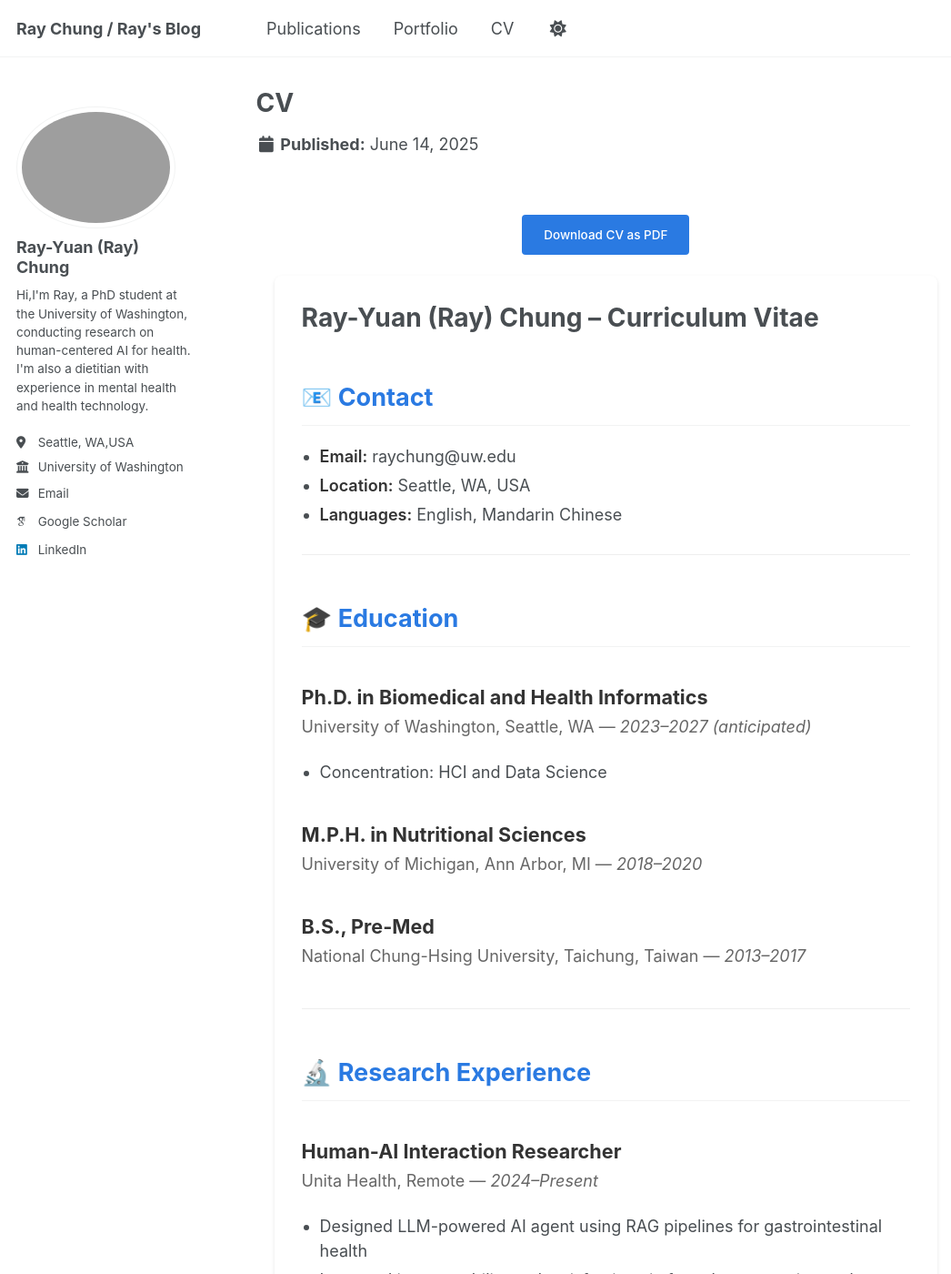
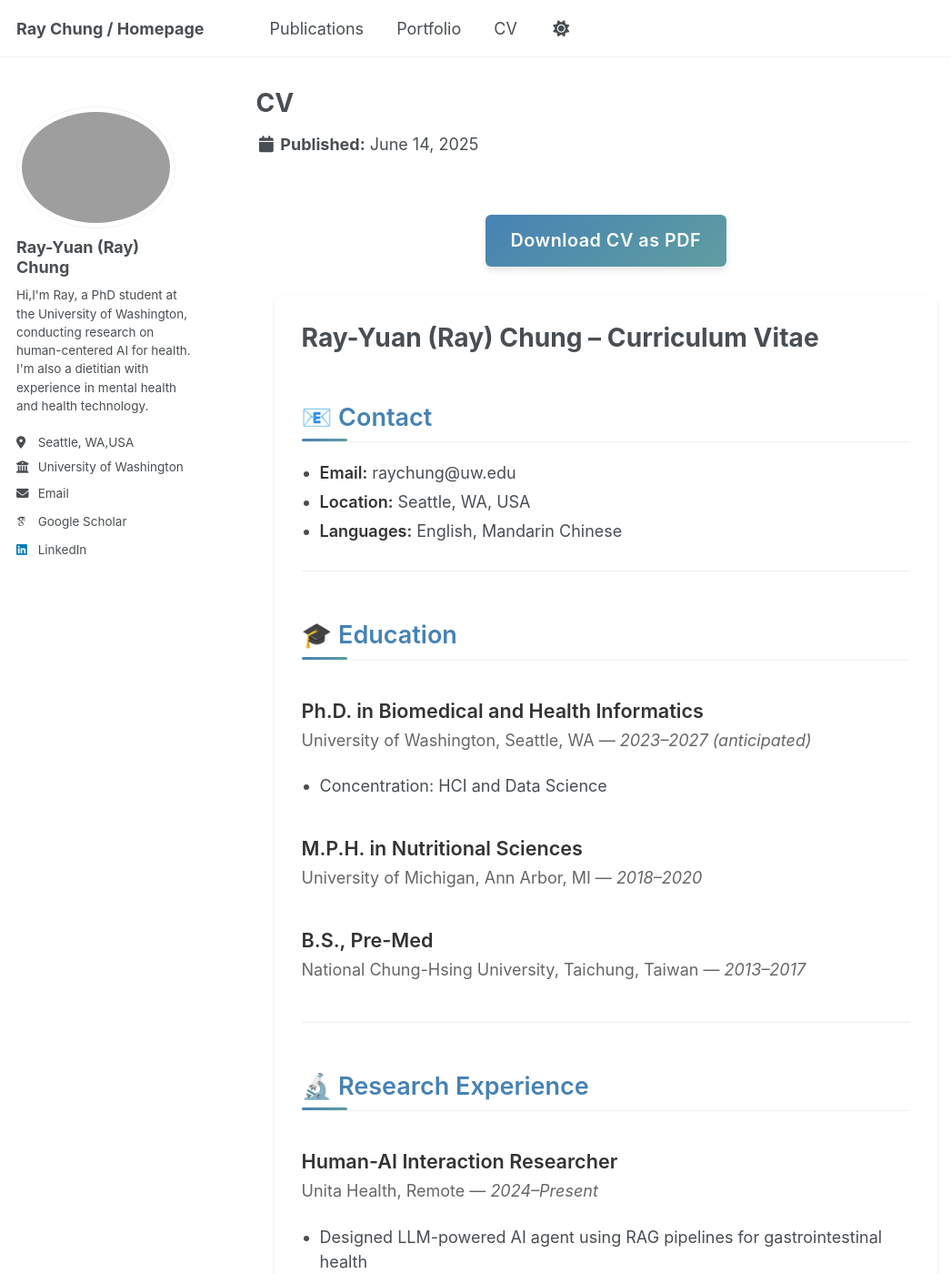
Before and after one commit to raychung-rd/raychung-rd.github.io, a Jekyll site: the page built from _cv/cv.md, in a window 1280 px wide and 1400 px high. Shown: the whole window at 91% size, without its empty margins (0-1046 px from the left). Built offline with Jekyll 4.4.1, drawn with Linux system fonts in a browser that asks for light colours; some web fonts are replaced; some of the changed lines change nothing that is shown.

Commit message:
Update config.yml and cv.md

```diff
--- a/_config.yml
+++ b/_config.yml
@@ -9,7 +9,7 @@
 # Basic Site Settings
 locale                   : "en-US"
 site_theme               : "default"
-title                    : "Ray Chung / Ray's Blog"
+title                    : "Ray Chung / Homepage"
 title_separator          : "-"
 name                     : &name "Ray Chung"
 description              : &description "Ray's Blog"
--- a/_cv/cv.md
+++ b/_cv/cv.md
@@ -177,19 +177,46 @@ author_profile: true
 
 .download-button .btn {
   display: inline-block;
-  padding: 12px 24px;
-  background-color: #2a7ae2;
+  padding: 14px 28px;
+  background: linear-gradient(145deg, #4682b4, #5f9ea0);
   color: white;
   text-decoration: none;
-  border-radius: 4px;
-  font-weight: 500;
-  transition: all 0.2s ease;
+  border-radius: 6px;
+  font-weight: 600;
+  font-size: 1.1em;
+  letter-spacing: 0.5px;
+  transition: all 0.3s ease;
+  box-shadow: 0 4px 6px rgba(0,0,0,0.1);
+  border: none;
+  position: relative;
+  overflow: hidden;
 }
 
 .download-button .btn:hover {
-  background-color: #1a5cb0;
-  transform: translateY(-1px);
-  box-shadow: 0 2px 4px rgba(0,0,0,0.2);
+  transform: translateY(-2px);
+  box-shadow: 0 6px 12px rgba(0,0,0,0.15);
+  background: linear-gradient(145deg, #5f9ea0, #4682b4);
+}
+
+.download-button .btn:active {
+  transform: translateY(1px);
+  box-shadow: 0 2px 4px rgba(0,0,0,0.1);
+}
+
+.download-button .btn::after {
+  content: '';
+  position: absolute;
+  top: 0;
+  left: 0;
+  width: 100%;
+  height: 100%;
+  background: linear-gradient(rgba(255,255,255,0.1), rgba(255,255,255,0));
+  opacity: 0;
+  transition: opacity 0.3s ease;
+}
+
+.download-button .btn:hover::after {
+  opacity: 1;
 }
 
 .cv-section {
@@ -203,9 +230,23 @@ author_profile: true
 }
 
 .cv-section h2 {
-  color: #2a7ae2;
+  color: #4682b4;  /* Steel Blue */
   font-size: 1.5em;
   margin-bottom: 20px;
+  font-weight: 600;
+  position: relative;
+  padding-bottom: 10px;
+}
+
+.cv-section h2::after {
+  content: '';
+  position: absolute;
+  bottom: 0;
+  left: 0;
+  width: 50px;
+  height: 3px;
+  background: linear-gradient(to right, #4682b4, #5f9ea0);
+  border-radius: 2px;
 }
 
 .cv-item {
@@ -216,6 +257,7 @@ author_profile: true
   color: #333;
   font-size: 1.2em;
   margin-bottom: 5px;
+  font-weight: 600;
 }
 
 .cv-institution {
@@ -261,5 +303,10 @@ author_profile: true
   .cv-item h3 {
     font-size: 1.1em;
   }
+
+  .download-button .btn {
+    padding: 12px 24px;
+    font-size: 1em;
+  }
 }
 </style>
```
